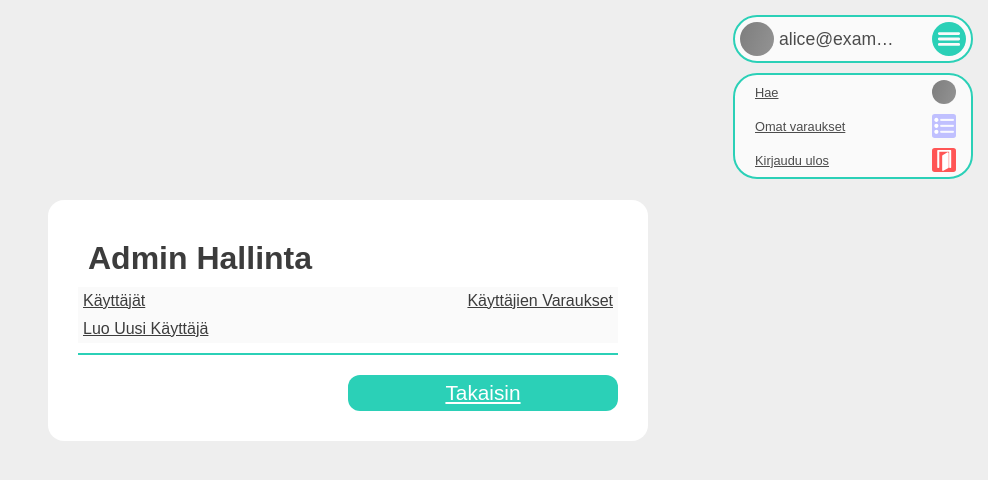
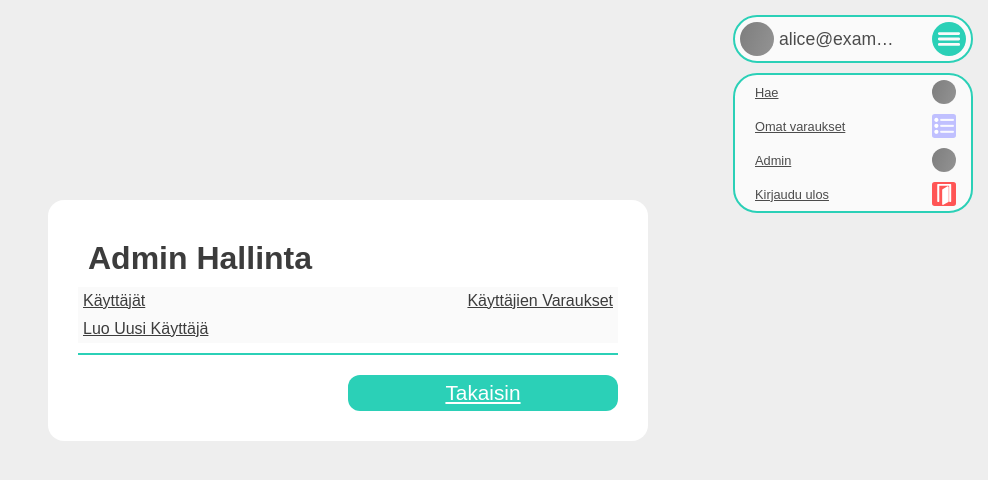
Before and after one commit to VisualPlate/luokkavaraus, a PHP site: page /luokkavaraus/pages/admin.php in a window 1280 px wide. Shown: the top 480 px of the page, without its empty margins (292-1280 px from the left). Run offline with PHP 8.4, Linux system fonts and the light colour scheme; a user stored in the database is signed in.

Commit message:
Update navbarUserPages.php

```diff
--- a/frontend/includes/navbar/navbarUserPages.php
+++ b/frontend/includes/navbar/navbarUserPages.php
@@ -26,6 +26,15 @@
             <a href="reservations.php" class="text-primary text-user-navbar-secondary" style="display:flex;align-self:center">Omat varaukset</a>
             <img src="../assets/icons/navbar-menu-list.svg" style="height:24px;isplay:flex;align-self:center">
         </div>
+
+        <?php
+        if (isset($_SESSION["usertype"]) && $_SESSION["usertype"] === "admin"):?>
+        <div class="mrg-5"></div>
+        <div class="row space-between mrg-in-10">
+            <a href="admin.php" class="text-primary text-user-navbar-secondary" style="display:flex;align-self:center">Admin</a>
+            <img src="../assets/icons/user-placeholder.svg" style="height:24px;isplay:flex;align-self:center">
+        </div>
+        <?php endif ?>
         <div class="mrg-5"></div>
         <div class="row space-between mrg-in-10">
             <a href="logout.php" class="text-primary text-user-navbar-secondary" style="display:flex;align-self:center">Kirjaudu ulos</a>
@@ -49,6 +58,10 @@
         <div class="row mob-hidden">
             <a href="searchPage.php"><img src="../assets/icons/user-placeholder.svg" style="height:24px;isplay:flex;align-self:center;margin:5px"></a>
             <a href="reservations.php"><img src="../assets/icons/navbar-menu-list.svg" style="height:24px;isplay:flex;align-self:center;margin:5px"></a>
+            <?php
+            if (isset($_SESSION["usertype"]) && $_SESSION["usertype"] === "admin"):?>
+            <a href="admin.php"><img src="../assets/icons/user-placeholder.svg" style="height:24px;isplay:flex;align-self:center;margin:5px"></a>
+            <?php endif ?>
             <a href="logout.php"><img src="../assets/icons/navbar-door-open-red.svg" style="height:24px;isplay:flex;align-self:center;margin:5px"></a>
         </div>
     </div>
```
